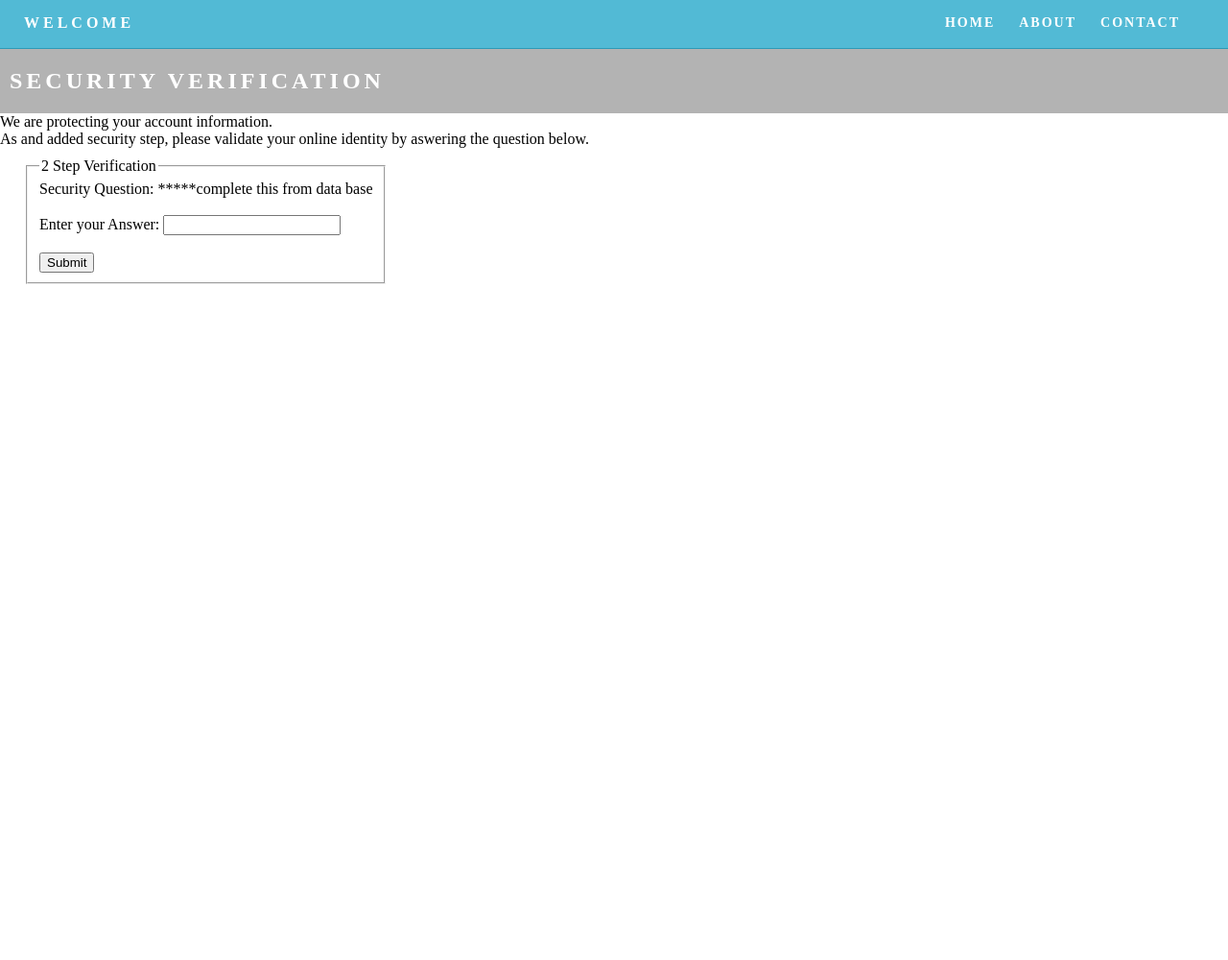
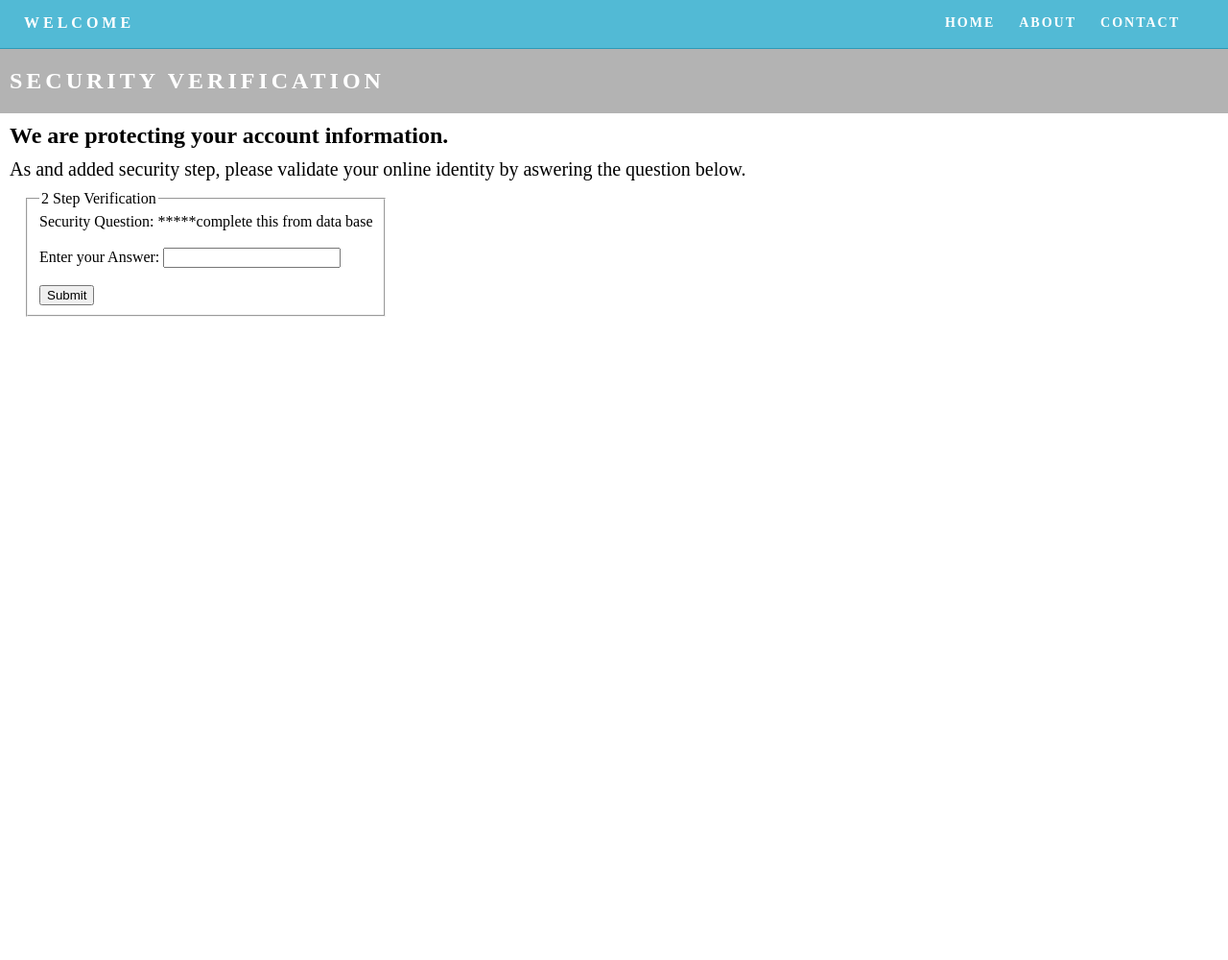
Before and after one commit to htazi/cs492-finalProject, a PHP site: page /questionVerification.html in a window 1280 px wide. Shown: the whole page at 96% size. Run offline with PHP 8.4, Linux system fonts and the light colour scheme.

Commit message:
Add files via upload
design

```diff
--- a/cs492 FinalProject/questionVerification.html
+++ b/cs492 FinalProject/questionVerification.html
@@ -36,7 +36,7 @@
     <h2 class="hero_header">SECURITY VERIFICATION</h2>
   </section>
 
-	<div class="informationhead">We are protecting your account information.<br></div>
+	<div class="informationhead"><b>We are protecting your account information.</b><br></div>
 
 	<div class="information">As and added security step, please validate your online identity by aswering the question below. <br>
 	</div>
--- a/cs492 FinalProject/singlePageTemplate.css
+++ b/cs492 FinalProject/singlePageTemplate.css
@@ -1,4 +1,19 @@
 @charset "UTF-8";
+/* VerificationPage */
+.informationhead{
+	margin-left: 10px;
+	margin-top: 10px;
+	font-size: 24px;
+
+
+}
+.information{
+	margin-left: 10px;
+	margin-top: 10px;
+	font-size: 20px;
+}
+
+
 /* Body */
 body {
 	font-family: source-sans-pro;
```
